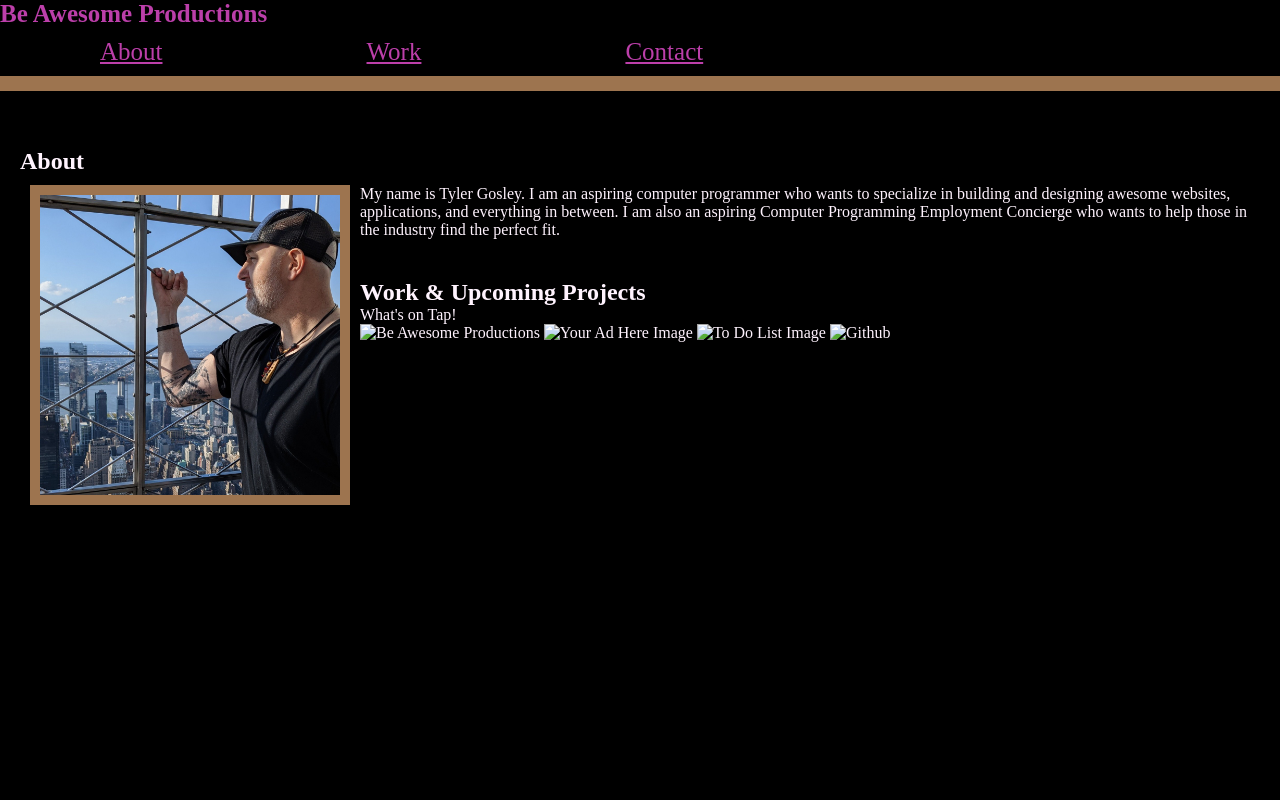
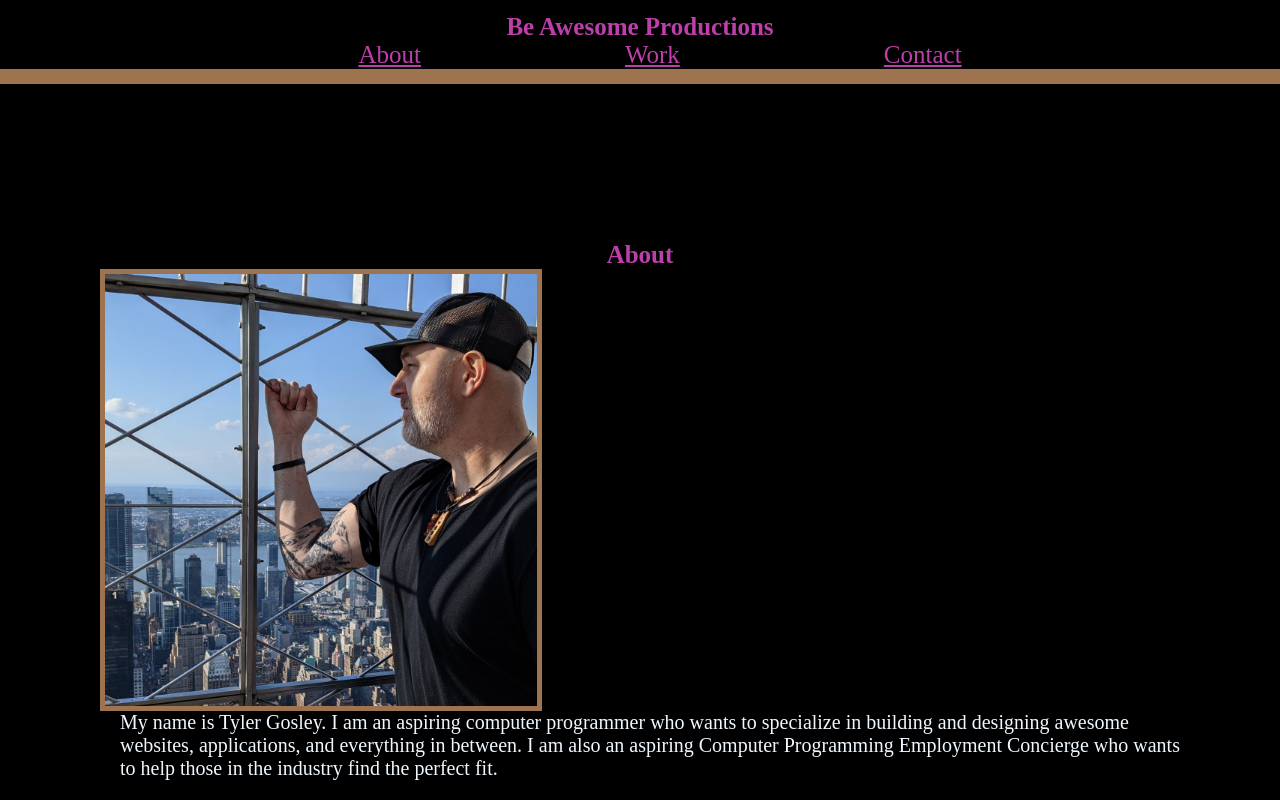
Before and after one commit to TyGosley/professional-portfolio-first-take, a plain HTML site: page index.html in a window 1280 px wide. Shown: the top 800 px of the page. Drawn offline with Linux system fonts and the light colour scheme; a web font is replaced by a local one.

Commit message:
work section images updated

```diff
--- a/assets/css/style.css
+++ b/assets/css/style.css
@@ -1,10 +1,10 @@
 * {
     font-family: "Saira Stencil One", serif;
     margin: 0;
-    padding: 0;
+
 }
  /*Element Selector */
-body {
+body { /* maybe add ba background image here*/
     background-color: black;
 }
 
@@ -16,18 +16,27 @@ header{
 
 }
 
+h2 {
+    color: #BC3FAA;
+    font-size: 25px;
+    text-align:center;
+}
 h3 {
     color: #BC3FAA;
     font-size: 25px;
+    text-align: center;
+
+
 }
 
 main {
     padding-top: 10%;
+    display: flex;
+    flex-wrap: wrap;
+    margin-top: 1%;
 }
 
-nav{
-    padding: 10px 0;
-}
+
 
 nav a {
     color: #BC3FAA;
@@ -45,32 +54,41 @@ nav li {
 
 /* Class & ID selectors */
 
+
+
+img {
+    max-width: 40%;
+    height: auto;
+    border: 5px solid #9D744F;
+    /*add border blah blah */
+}
+
+.image {
+    display: flex;
+    flex-wrap: wrap;
+}
+
+.text {
+    font-size: 20px;
+    padding-left: 20px;
+    color: aliceblue;
+}
+
 #about {
-    margin: 10px;
+    margin: 50px;
+    color: #FFF3FE;
+    padding: 50px;
+
+}
+
+#work {
+    margin: 100px;
     color: #FFF3FE;
     padding: 10px;
-    text-align: /* figure this out; */
+
 }
 
-#about img {
-    height: 300px;
-    width: 300px;
-    float: left;
-    border: 10px solid #9D744F;
-    margin: 10px ;
-}
 
-#about p {
-    text-align: left;
-    margin: 10px 10px;
-}
-#work {
-    margin: 10px;
-    color: #FFF3FE;
-    padding: 10px;
-}
-
-#work img
 /* Utility Classes */
 
 .until--text-center {
--- a/index.html
+++ b/index.html
@@ -1,5 +1,6 @@
 <!DOCTYPE html>
 <html lang="en">
+
 <head>
     <meta charset="UTF-8">
     <meta http-equiv="X-UA-Compatible" content="IE=edge">
@@ -12,8 +13,8 @@
 <body>
 
     <header>
-        <h3>Be Awesome Productions</h3>
         <nav class="until--text-center">
+            <h3>Be Awesome Productions</h3>
             <ul>
                 <li><a href="#about">About</a></li>
                 <li><a href="#work">Work</a></li>
@@ -26,26 +27,45 @@
 
         <section id="about">
             <h2>About</h2>
-            <img src="./assets/images/visionary.jpg" alt="Visionary">
-            <p>My name is Tyler Gosley. I am an aspiring computer programmer who wants to specialize in building and designing awesome websites, applications, and everything in between.  I am also an aspiring Computer Programming Employment Concierge who wants to help those in the industry find the perfect fit. </p>
+            <img class="image" src="./assets/images/visionary.jpg" alt="Visionary">
+
+
+            <p class="text">My name is Tyler Gosley. I am an aspiring computer programmer who wants to specialize in building and
+                designing awesome websites, applications, and everything in between. I am also an aspiring Computer
+                Programming Employment Concierge who wants to help those in the industry find the perfect fit. </p>
+
+
         </section>
 
-       <div>
-        <section id="work" class="">
-            <h2>Work & Upcoming Projects</h2>
-            <p>What's on Tap!</p>
-            <img src="#" alt="Be Awesome Productions">
-            <img src="#" alt="Your Ad Here Image">
-            <img src="#" alt="To Do List Image">
-            <img src="#" alt="Github">
+        <section id="work" >
+                <h2>Work & Upcoming Projects</h2>
+
+                <a href="https://tygosley.github.io/module-1-challenge/">
+                <img src="./assets/images/GitHub-logo.png" alt="Github Logo "width="1000px">
+            </a>
+                <div>
+                    <a href="https://tygosley.github.io/module-1-challenge/">
+                    <img src="./assets/images/horiseonimage.png" alt="Horiseon Screenshot Image"width="200px">
+                </a>
+                    <a href="https://tygosley.github.io/stark-internship/">
+                    <img src="./assets/images/starkind.png" alt="Stark Industries Logo"width="200px">
+                </a>
+                    <a href="https://www.linkedin.com/in/tyler-gosley/">
+                    <img src="./assets/images/linkedinprofilepic.jpg" alt="Linkedin Profile Picture" width="200px">
+                </a>
+                </div>
+
         </section>
-        </div>
+
 
         <section id="contact">
             <h2>Contact</h2>
 
         </section>
     </main>
-    <footer></footer>
+    <footer>
+        <!--social media icons git, linkedin, insta-->
+    </footer>
 </body>
+
 </html>
```
Also changed, not shown: assets/images/GitHub-logo.png (added), assets/images/linkedinprofilepic.jpg (added), assets/images/starkind.png (added), assets/images/todostuff.jpg (deleted), assets/images/youradhere.jpg (deleted), 1 other file.
